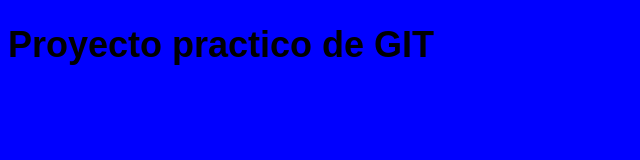
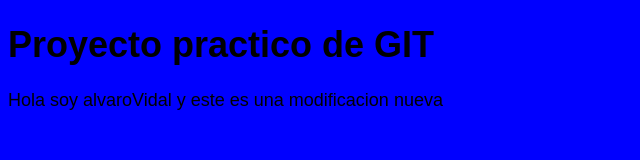
Before and after one commit to alvarovidaldev/CursoGit, a plain HTML site: page index.html in a window 1280 px wide. Shown: the whole page, without its empty margins (0-640 px from the left). Drawn offline with Linux system fonts and the light colour scheme.

Commit message:
Agregando un parrafo de prueba

```diff
--- a/index.html
+++ b/index.html
@@ -9,5 +9,6 @@
 </head>
 <body>
     <h1>Proyecto practico de GIT</h1>
+    <p>Hola soy alvaroVidal y este es una modificacion nueva</p>
 </body>
 </html>
```
